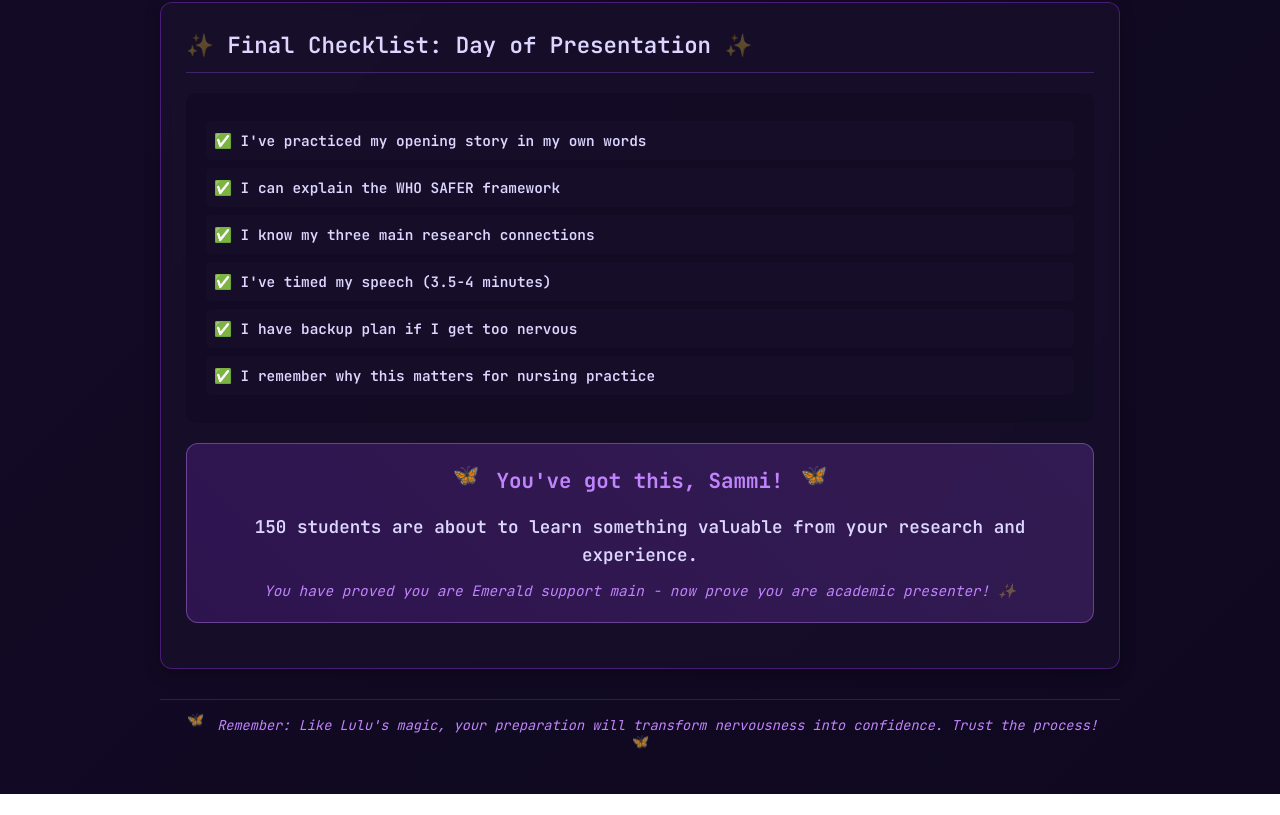
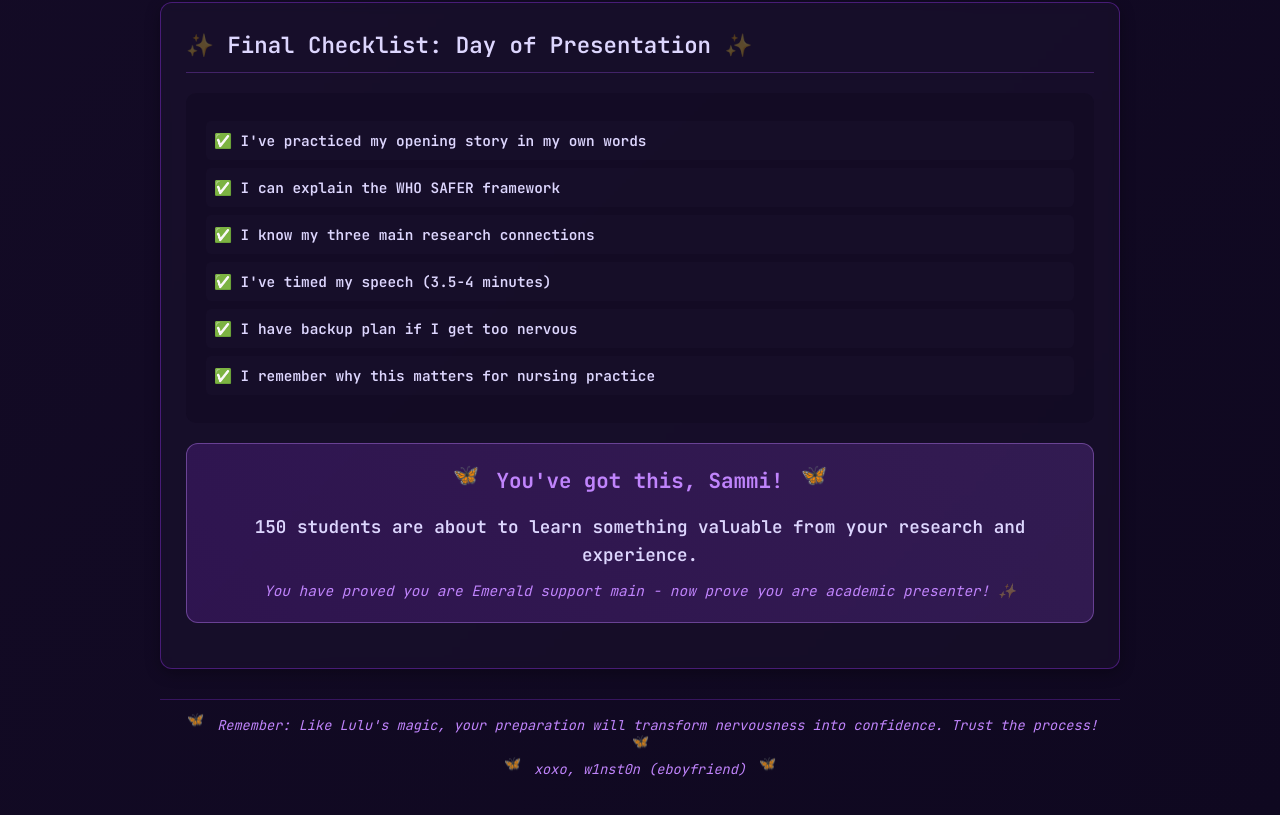
Before and after one commit to melbourne-quantum-dev/Sammi-Presentation-Guide, a plain HTML site: page index.html in a window 1280 px wide. Shown: the part 8900-9715 px from the top of the page. Before the commit the page ends 9694 px from the top, so only its background shows below. Drawn offline with Linux system fonts and the light colour scheme.

Commit message:
add signature

```diff
--- a/index.html
+++ b/index.html
@@ -721,6 +721,7 @@
 
         <div class="print-friendly">
             <p><span class="pix">🦋</span> <em>Remember: Like Lulu's magic, your preparation will transform nervousness into confidence. Trust the process!</em> <span class="pix">🦋</span></p>
+            <p><span class="pix">🦋</span> <em>xoxo, w1nst0n (eboyfriend)</em> <span class="pix">🦋</span></p>
         </div>
     </div>
 </body>
```
